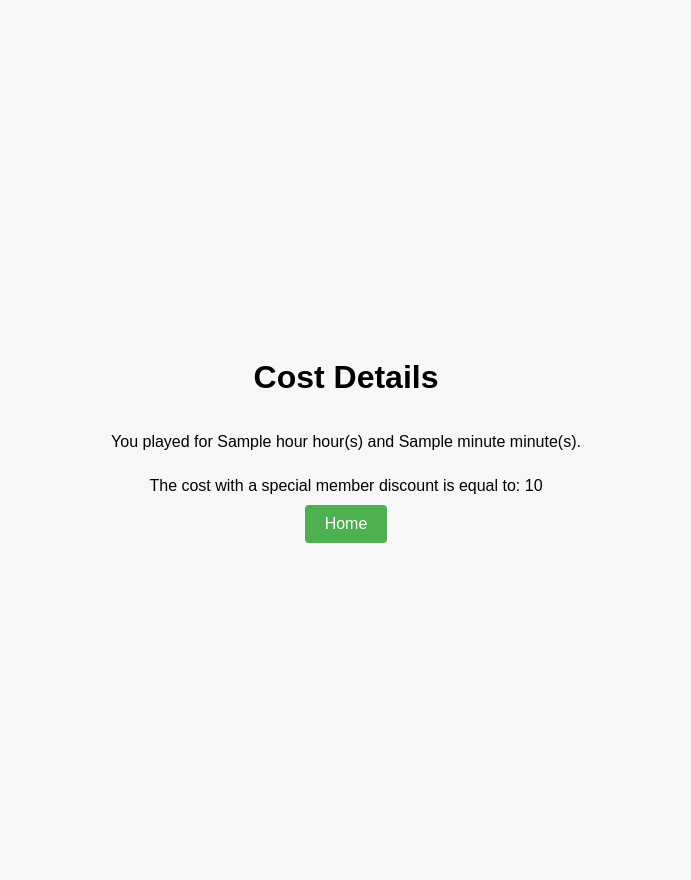
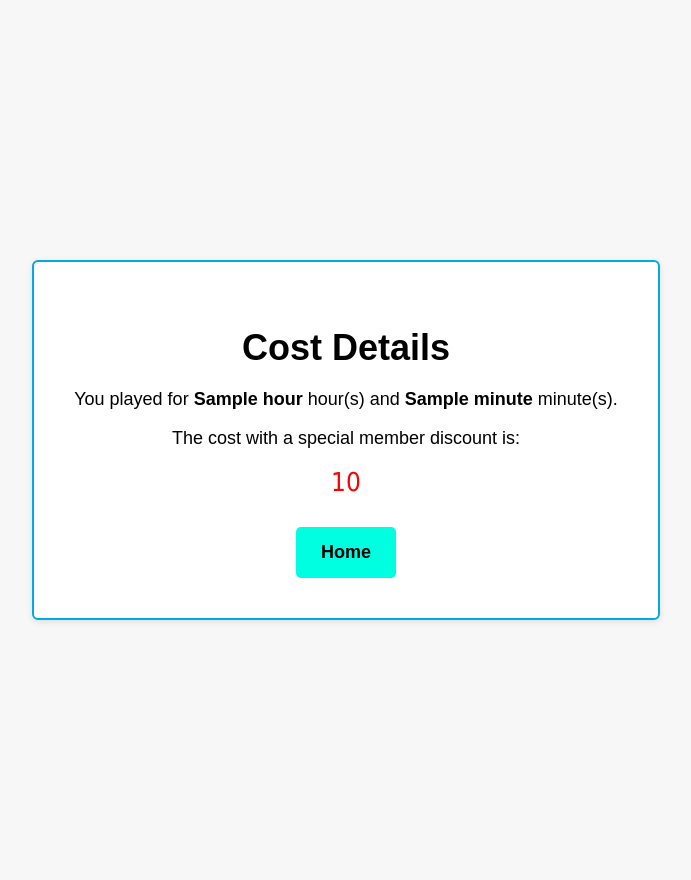
Before and after one commit to Amiv80/Cafe_Website, a Django app: template cafe/templates/cafe/display_cost.html in a window 1280 px wide. Shown: the whole page, without its empty margins (294-985 px from the left). Run offline with Django 4.2, Linux system fonts and the light colour scheme; the template is opened without the code that fills it: most values are stand-ins (such as "Sample title", 1, 10 or a date in 2020).

Commit message:
Improved HTML and CSS styles and formatting

```diff
--- a/cafe/templates/cafe/display_cost.html
+++ b/cafe/templates/cafe/display_cost.html
@@ -11,45 +11,71 @@
             display: flex;
             justify-content: center;
             align-items: center;
-            height: 100vh;
-            flex-direction: column;
+            min-height: 100vh;
+            font-size: 18px;
+        }
+
+        .container {
+            text-align: center;
+            background-color: #fff;
+            border-radius: 6px;
+            padding: 40px;
+            box-shadow: 0 2px 6px rgba(0, 0, 0, 0.1);
+            border: 2px solid #00abe4;
         }
 
         h1 {
-            text-align: center;
+            margin-bottom: 20px;
         }
 
-        p {
-            margin-bottom: 10px;
-            text-align: center;
+        .cost-info {
+            margin-bottom: 30px;
+        }
+
+        .time {
+            font-weight: bold;
+        }
+
+        .cost {
+            font-size: 26px;
+            font-family: Tahoma;
+            color: #ff0000;
+            margin-top: 10px;
         }
 
         .button {
             display: inline-block;
-            padding: 10px 20px;
-            background-color: #4CAF50;
-            color: white;
+            padding: 15px 25px;
+            background-color: #00ffe1;
+            color: rgb(0, 0, 0);
             text-decoration: none;
-            border-radius: 4px;
+            border-radius: 5px;
             transition: background-color 0.3s ease;
+            font-weight: bold;
         }
 
         .button:hover {
-            background-color: #45a049;
+            background-color: #00ff80;
         }
     </style>
 </head>
 
 <body>
-    <h1>Cost Details</h1>
-    {% if discount_enabled %}
-        <p>You played for {{ hour }} hour(s) and {{ minute }} minute(s).</p>
-        <p>The cost with a special member discount is equal to: {{ cost }}</p>
-    {% else %}
-        <p>You played for {{ hour }} hour(s) and {{ minute }} minute(s).</p>
-        <p>The cost is equal to: {{ cost }} Toumaan</p>
-    {% endif %}
-    <a href="/" class="button">Home</a>
+    <div class="container">
+        <h1>Cost Details</h1>
+        <div class="cost-info">
+            {% if discount_enabled %}
+                <p>You played for <span class="time">{{ hour }}</span> hour(s) and <span class="time">{{ minute }}</span> minute(s).</p>
+                <p>The cost with a special member discount is:</p>
+                <p class="cost">{{ cost }}</p>
+            {% else %}
+                <p>You played for <span class="time">{{ hour }}</span> hour(s) and <span class="time">{{ minute }}</span> minute(s).</p>
+                <p>The cost is:</p>
+                <p class="cost">{{ cost }} Toumaan</p>
+            {% endif %}
+        </div>
+        <a href="/" class="button">Home</a>
+    </div>
 </body>
 
 </html>
```
Also changed, not shown: cafe/models.py (+6 -7 lines), cafe/templates/cafe/calculate_cost.html (+15 -8 lines), cafe/templates/cafe/home.html (+25 -12 lines), cafe/migrations/0001_initial.py, db.sqlite3.
